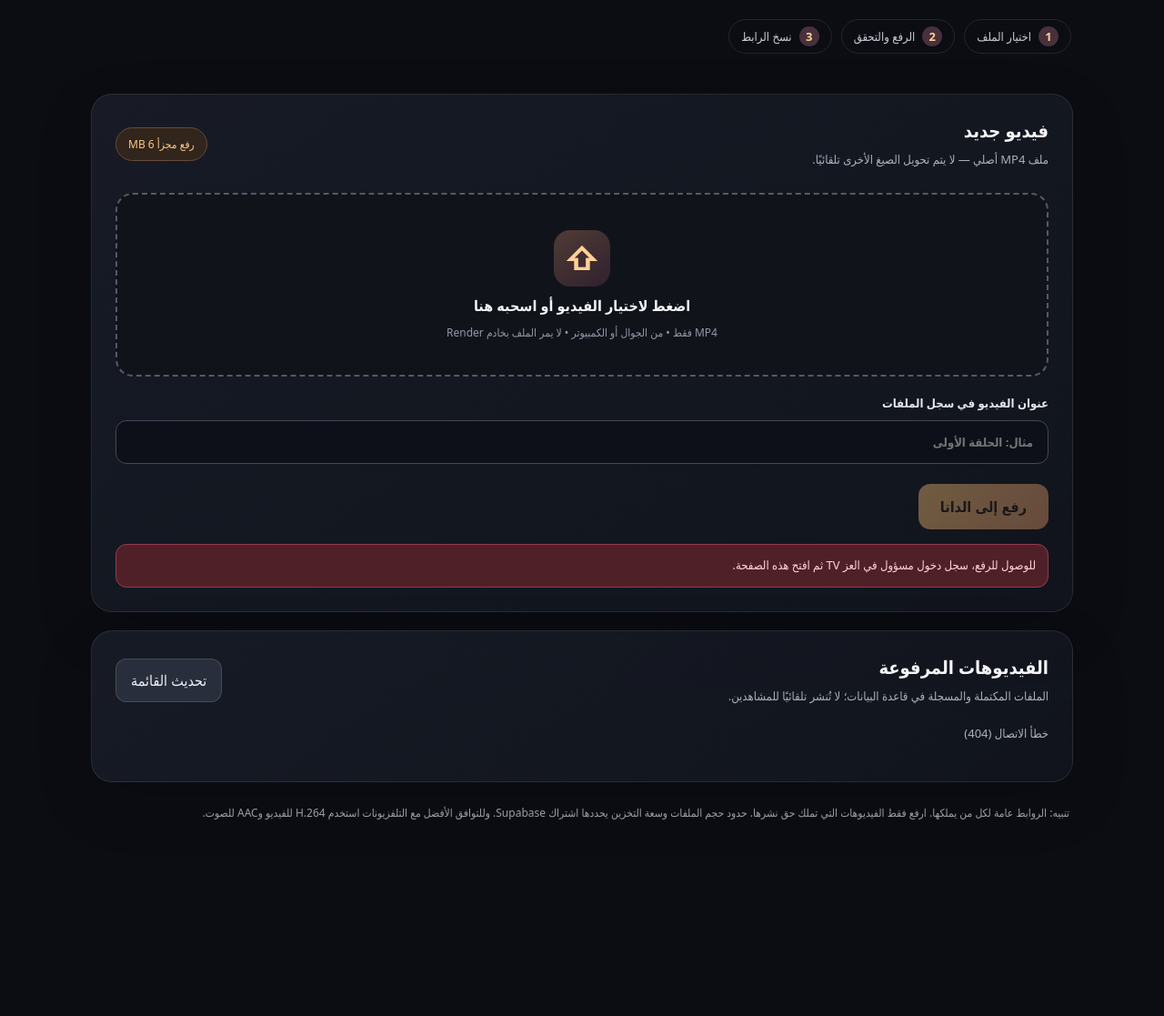
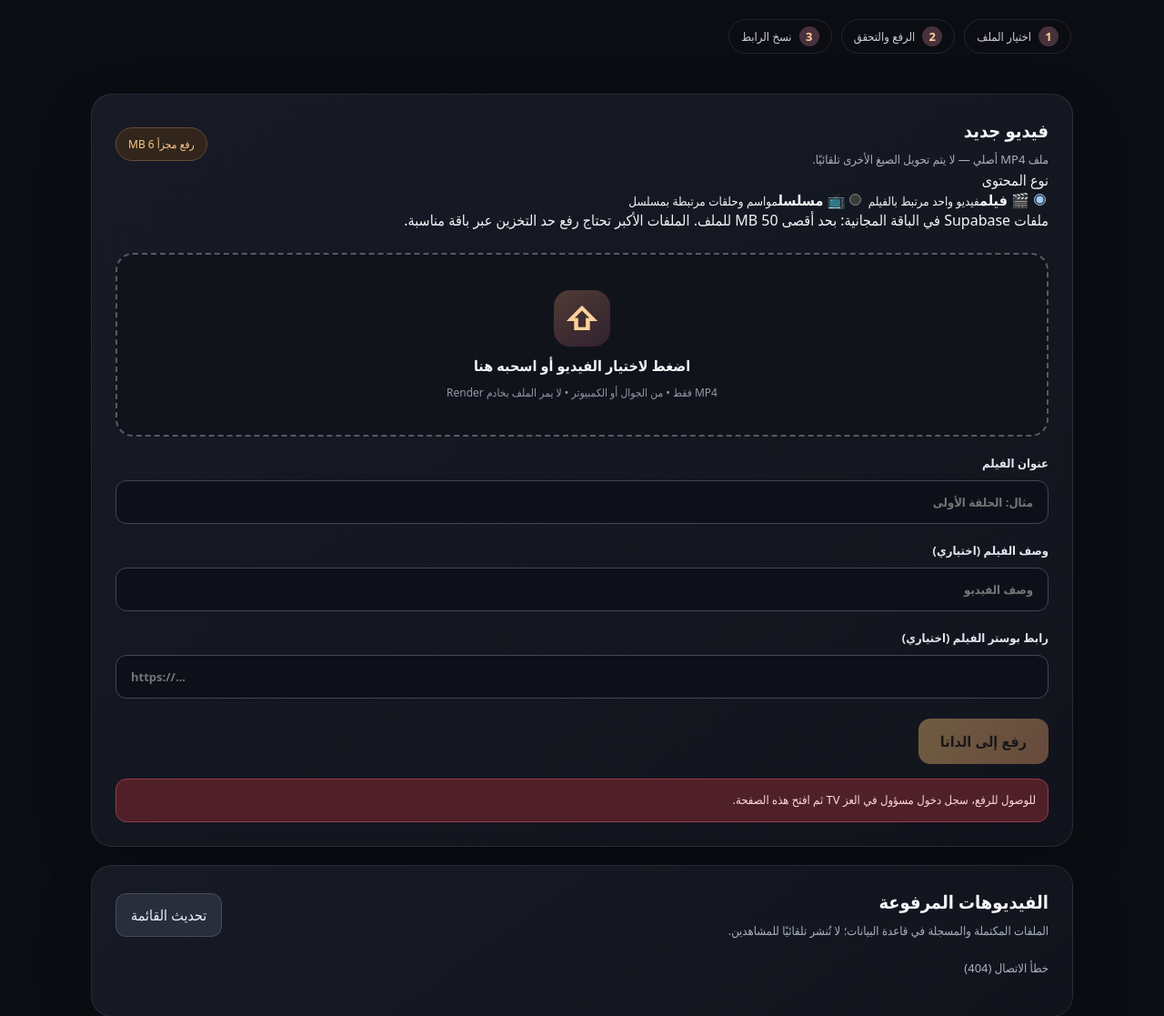
Before and after one commit to youef/app_apk, a Python web app: template python-cloud-studio/templates/video-upload.html in a window 1280 px wide. Shown: the part 325-1442 px from the top of the page at 91% size. Before the commit the page ends 1226 px from the top, so only its background shows below. Run offline with Jinja, Linux system fonts and the light colour scheme; the template is opened without the code that fills it, so the values that code supplies are empty.

Commit message:
feat(studio): choose movie or TV series with linked seasons and episodes

```diff
--- a/python-cloud-studio/templates/video-upload.html
+++ b/python-cloud-studio/templates/video-upload.html
@@ -7,8 +7,8 @@
   <meta name="robots" content="noindex, nofollow">
   <title>رفع فيديو MP4 | استديو العز TV</title>
   <link rel="icon" type="image/svg+xml" href="/static/studio-icon.svg">
-  <link rel="stylesheet" href="/static/video-upload.css?v=1">
-  <script defer src="/static/video-upload.js?v=1"></script>
+  <link rel="stylesheet" href="/static/video-upload.css?v=2">
+  <script defer src="/static/video-upload.js?v=2"></script>
 </head>
 <body>
   <div class="shell">
@@ -31,6 +31,31 @@
 
       <section class="panel upload-panel" aria-labelledby="upload-heading">
         <div class="panel-title"><div><h2 id="upload-heading">فيديو جديد</h2><p>ملف MP4 أصلي — لا يتم تحويل الصيغ الأخرى تلقائيًا.</p></div><span class="pill">رفع مجزأ 6 MB</span></div>
+        <div class="kind-title">نوع المحتوى</div>
+        <div class="kind-picker" role="radiogroup" aria-label="نوع المحتوى">
+          <label class="kind-option"><input name="media-kind" type="radio" value="movie" checked><span><b>🎬 فيلم</b><small>فيديو واحد مرتبط بالفيلم</small></span></label>
+          <label class="kind-option"><input name="media-kind" type="radio" value="episode"><span><b>📺 مسلسل</b><small>مواسم وحلقات مرتبطة بمسلسل</small></span></label>
+        </div>
+        <div id="series-panel" class="series-panel" hidden>
+          <label class="field" for="series-select"><span>المسلسل الذي تنتمي إليه الحلقة</span>
+            <select id="series-select"><option value="new">+ إنشاء مسلسل جديد</option></select>
+          </label>
+          <div id="new-series-panel" class="new-series-panel">
+            <div class="section-note">أنشئ المسلسل مرة واحدة، ثم ارفع كل حلقة إلى الموسم المناسب.</div>
+            <label class="field" for="series-title"><span>اسم المسلسل</span><input id="series-title" maxlength="180" placeholder="مثال: مسلسل الحياة"></label>
+            <label class="field" for="series-description"><span>وصف المسلسل (اختياري)</span><input id="series-description" maxlength="1500" placeholder="قصة المسلسل باختصار"></label>
+            <label class="field" for="series-poster"><span>رابط بوستر المسلسل (اختياري)</span><input id="series-poster" type="url" dir="ltr" placeholder="https://..."></label>
+            <button id="create-series" class="secondary" type="button">إنشاء مسلسل في الداتا</button>
+          </div>
+          <div id="episode-panel" hidden>
+            <div class="episode-coordinates">
+              <label class="field" for="season-number"><span>رقم الموسم</span><input id="season-number" type="number" inputmode="numeric" min="1" max="99" value="1"></label>
+              <label class="field" for="episode-number"><span>رقم الحلقة</span><input id="episode-number" type="number" inputmode="numeric" min="1" max="9999" value="1"></label>
+            </div>
+            <div id="series-episodes" class="episode-list" aria-live="polite"></div>
+          </div>
+        </div>
+        <div class="storage-notice" id="size-notice" role="status">ملفات Supabase في الباقة المجانية: بحد أقصى 50 MB للملف. الملفات الأكبر تحتاج رفع حد التخزين عبر باقة مناسبة.</div>
         <div class="dropzone" id="dropzone" role="button" tabindex="0" aria-label="اختر أو اسحب ملف MP4">
           <span class="upload-symbol" aria-hidden="true">⇧</span>
           <strong>اضغط لاختيار الفيديو أو اسحبه هنا</strong>
@@ -39,7 +64,9 @@
         </div>
         <div id="chosen" class="chosen" hidden><span aria-hidden="true">🎞</span><div class="chosen-text"><strong id="file-name"></strong><small id="file-size"></small></div><button id="change-file" type="button" class="quiet">تغيير الملف</button></div>
 
-        <label class="field" for="video-title"><span>عنوان الفيديو في سجل الملفات</span><input id="video-title" type="text" maxlength="180" placeholder="مثال: الحلقة الأولى" autocomplete="off"></label>
+        <label class="field" for="video-title"><span id="video-title-label">عنوان الفيلم</span><input id="video-title" type="text" maxlength="180" placeholder="مثال: الحلقة الأولى" autocomplete="off"></label>
+        <label class="field" for="video-description"><span id="video-description-label">وصف الفيلم (اختياري)</span><input id="video-description" maxlength="1500" placeholder="وصف الفيديو"></label>
+        <label class="field" for="video-poster"><span>رابط بوستر الفيلم (اختياري)</span><input id="video-poster" type="url" dir="ltr" placeholder="https://..." ></label>
         <div class="actions">
           <button id="upload" class="primary" type="button" disabled>رفع إلى الداتا</button>
           <button id="pause" class="secondary" type="button" hidden>إيقاف مؤقت</button>
@@ -53,7 +80,7 @@
       </section>
 
       <section class="panel result-panel" id="result" hidden aria-label="رابط الفيديو بعد الرفع">
-        <div class="success-heading"><span class="check">✓</span><div><h2>تم رفع الفيديو بنجاح</h2><p>هذا رابط MP4 مباشر وثابت، ويمكن نسخه إلى بيانات الفيلم أو الحلقة.</p></div></div>
+        <div class="success-heading"><span class="check">✓</span><div><h2>تم رفع الفيديو بنجاح</h2><p id="catalogue-summary">رابط MP4 مباشر، وتم ربطه بالمحتوى كمسودة في العز TV.</p></div></div>
         <label for="result-url">رابط الفيديو المباشر</label>
         <div class="url-row"><input id="result-url" type="url" dir="ltr" readonly><button id="copy-result" type="button" class="primary">نسخ الرابط</button></div>
         <div class="result-links"><a id="open-result" href="#" target="_blank" rel="noopener noreferrer">اختبار رابط MP4</a><a href="/admin/#movies">إضافة إلى فيلم</a><a href="/admin/series-quick.html">إضافة إلى حلقة</a></div>
```
